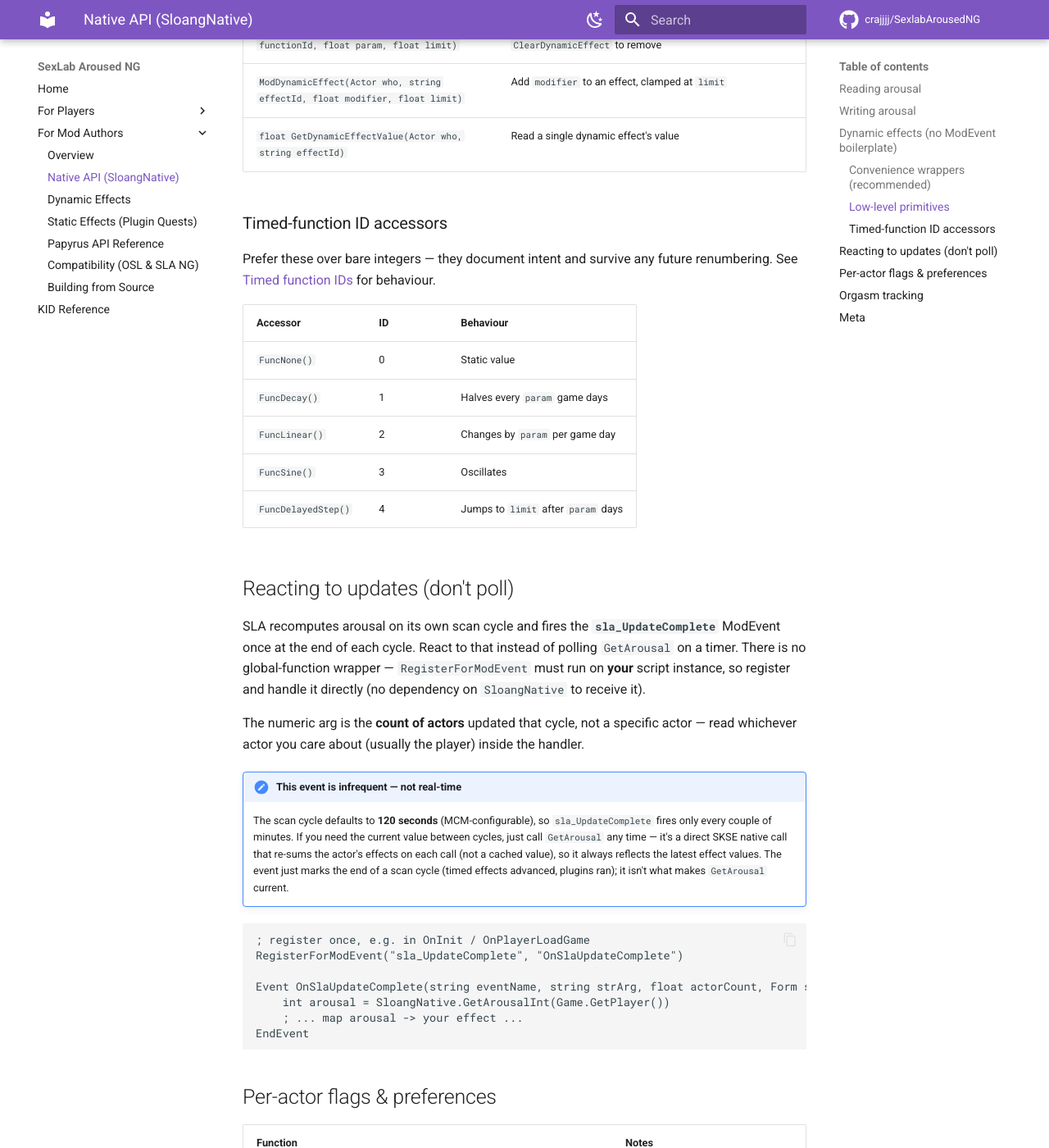
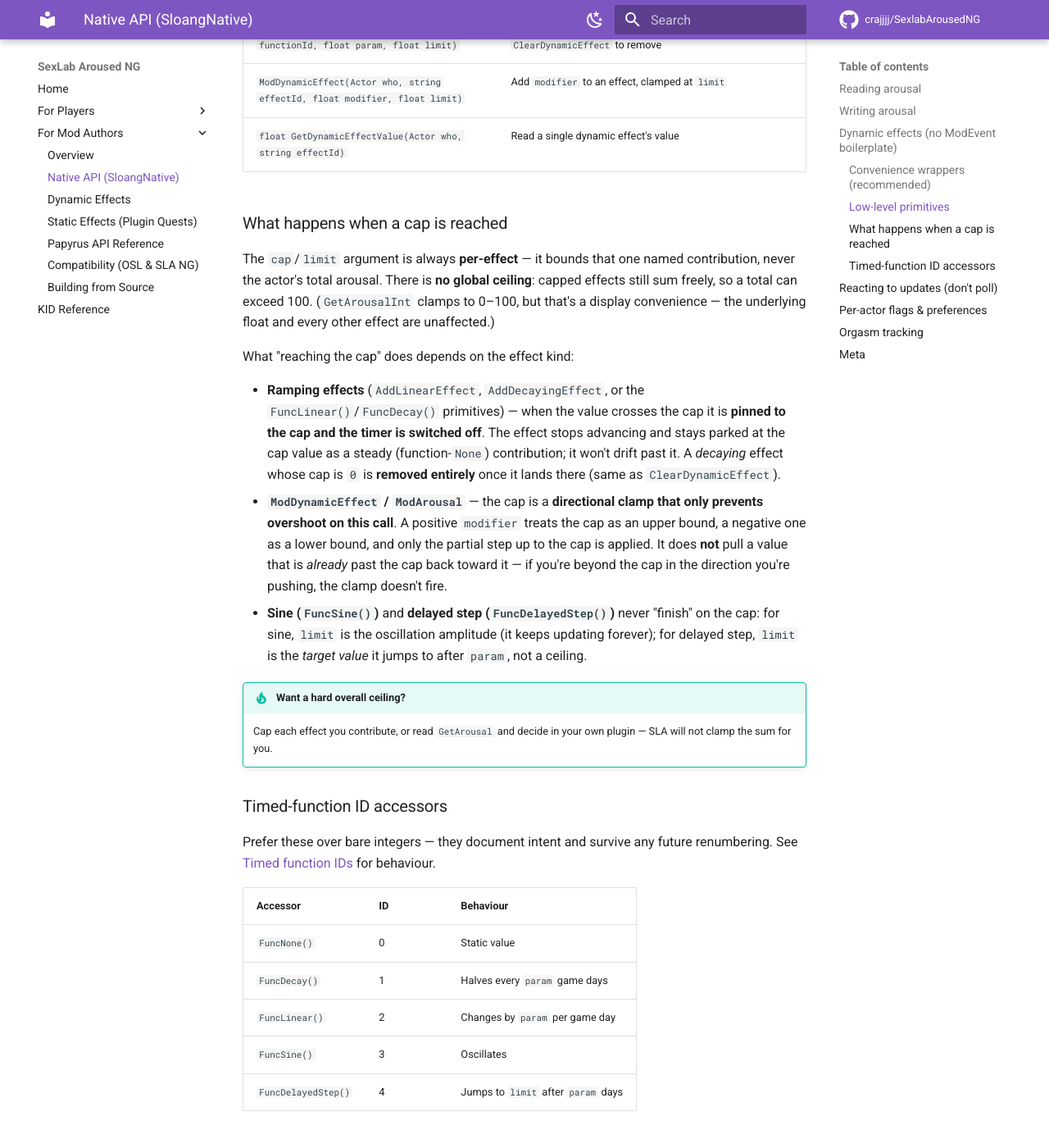
Before and after one commit to crajjjj/SexlabArousedNG, an MkDocs documentation site: the page built from docs/authors/native-api.md, in a window 1280 px wide and 1400 px high, scrolled down 2588 px. Shown: the whole window at 82% size. Built offline with MkDocs 1.6.1 and Material for MkDocs 9.7.7, drawn with Linux system fonts in a browser that asks for light colours; comment, search, counter and statistics services are not loaded.

Commit message:
docs: explain per-effect cap behaviour in author guide
Clarify that the cap/limit is per-effect with no global ceiling, and
detail how ramping effects freeze at the cap, how Mod* clamps only
prevent overshoot, and how sine/delayed-step treat limit differently.

```diff
--- a/docs/authors/native-api.md
+++ b/docs/authors/native-api.md
@@ -72,6 +72,19 @@
 | `ModDynamicEffect(Actor who, string effectId, float modifier, float limit)` | Add `modifier` to an effect, clamped at `limit` |
 | `float GetDynamicEffectValue(Actor who, string effectId)` | Read a single dynamic effect's value |
 
+### What happens when a cap is reached
+
+The `cap`/`limit` argument is always **per-effect** — it bounds that one named contribution, never the actor's total arousal. There is **no global ceiling**: capped effects still sum freely, so a total can exceed 100. (`GetArousalInt` clamps to 0–100, but that's a display convenience — the underlying float and every other effect are unaffected.)
+
+What "reaching the cap" does depends on the effect kind:
+
+- **Ramping effects** (`AddLinearEffect`, `AddDecayingEffect`, or the `FuncLinear()`/`FuncDecay()` primitives) — when the value crosses the cap it is **pinned to the cap and the timer is switched off**. The effect stops advancing and stays parked at the cap value as a steady (function-`None`) contribution; it won't drift past it. A *decaying* effect whose cap is `0` is **removed entirely** once it lands there (same as `ClearDynamicEffect`).
+- **`ModDynamicEffect` / `ModArousal`** — the cap is a **directional clamp that only prevents overshoot on this call**. A positive `modifier` treats the cap as an upper bound, a negative one as a lower bound, and only the partial step up to the cap is applied. It does **not** pull a value that is *already* past the cap back toward it — if you're beyond the cap in the direction you're pushing, the clamp doesn't fire.
+- **Sine (`FuncSine()`)** and **delayed step (`FuncDelayedStep()`)** never "finish" on the cap: for sine, `limit` is the oscillation amplitude (it keeps updating forever); for delayed step, `limit` is the *target value* it jumps to after `param`, not a ceiling.
+
+!!! tip "Want a hard overall ceiling?"
+    Cap each effect you contribute, or read `GetArousal` and decide in your own plugin — SLA will not clamp the sum for you.
+
 ### Timed-function ID accessors
 
 Prefer these over bare integers — they document intent and survive any future renumbering. See [Timed function IDs](overview.md#timed-function-ids) for behaviour.
```
Also changed, not shown: docs/authors/overview.md (+2 -2 lines).
